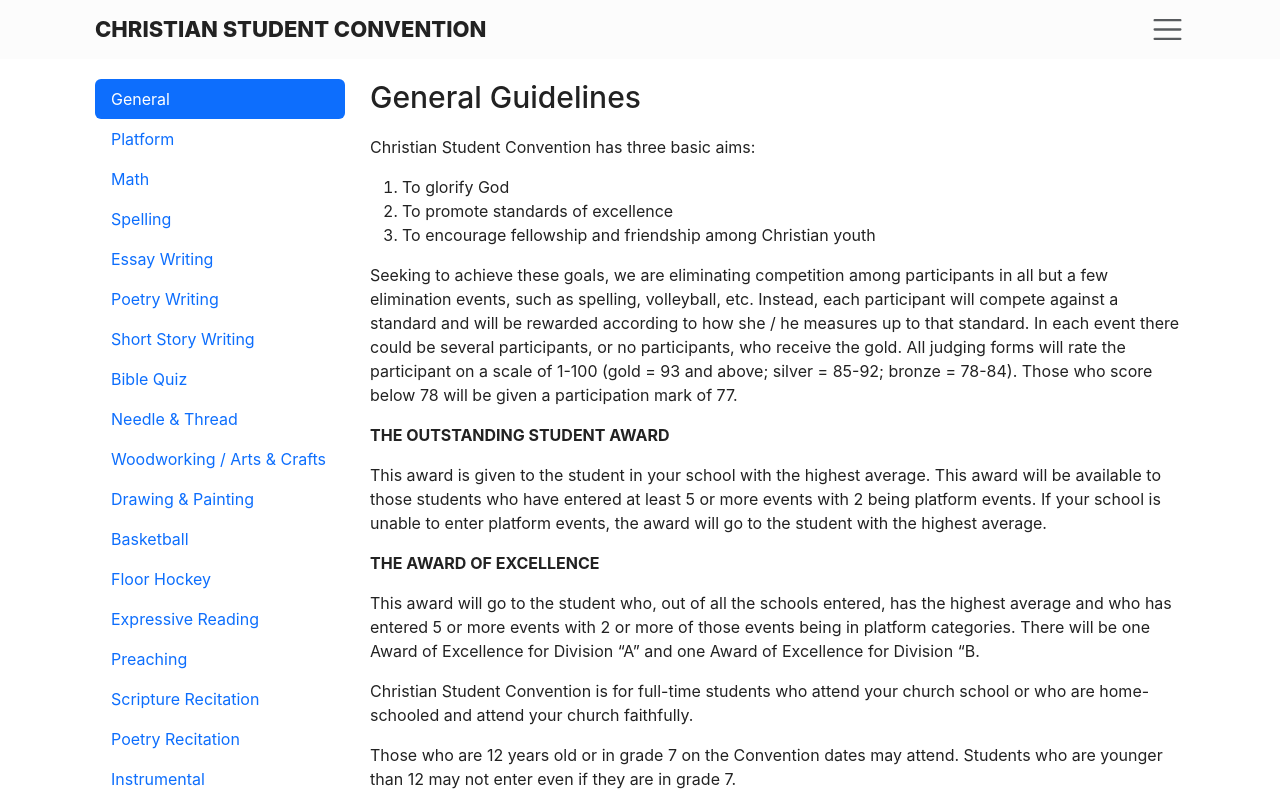
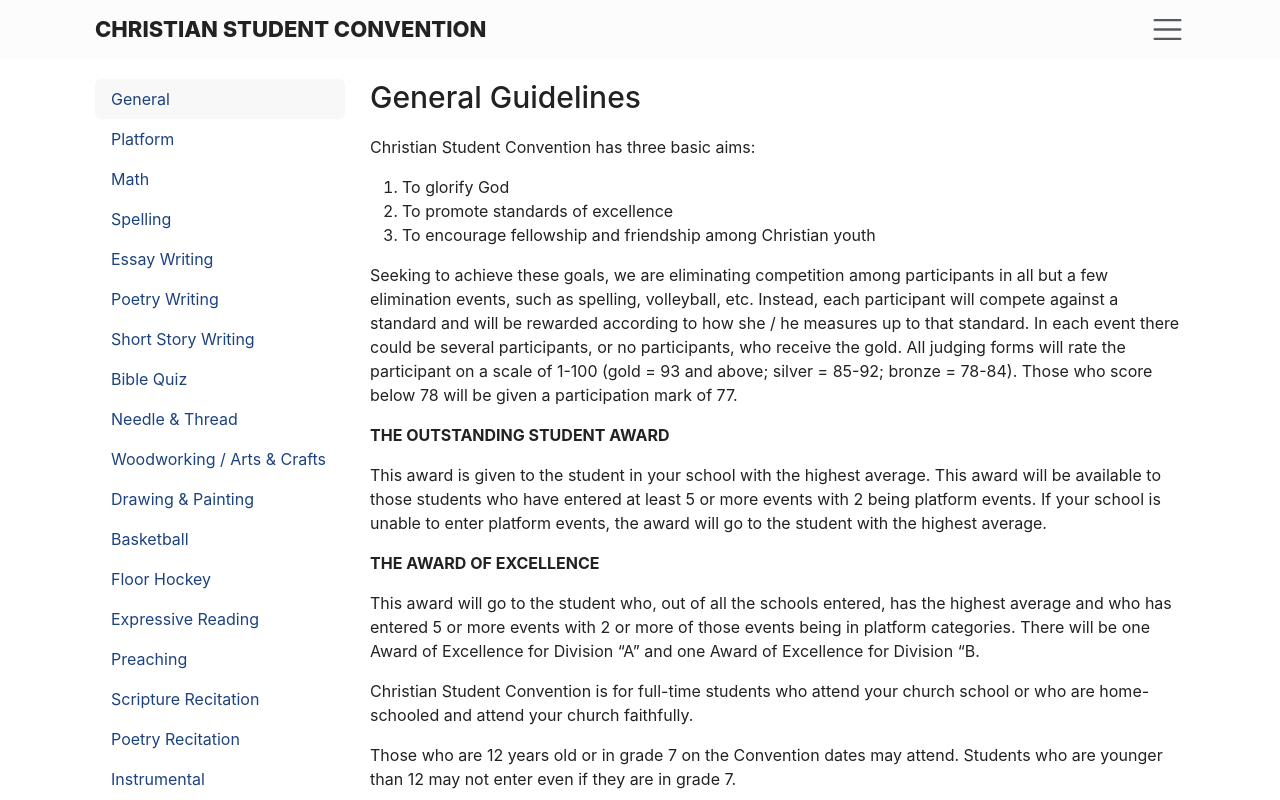
Before and after one commit to josephmaxim/faithway-sc, a Next.js app: page /guidelines in a window 1280 px wide. Shown: the top 800 px of the page. Built offline with nearby package versions, Linux system fonts and the light colour scheme.

Commit message:
change nav link colors

```diff
--- a/scss/Components/Layouts/_GuidelinesLayout.scss
+++ b/scss/Components/Layouts/_GuidelinesLayout.scss
@@ -6,6 +6,14 @@
 
       .content-nav {
         margin-bottom: 15px;
+        .nav-item {
+          .nav-link {
+            color: #1c4280;
+          }
+          .active {
+            background: rgb(248, 248, 248);
+          }
+        }
       }
 
       .content-wrapper {
```
